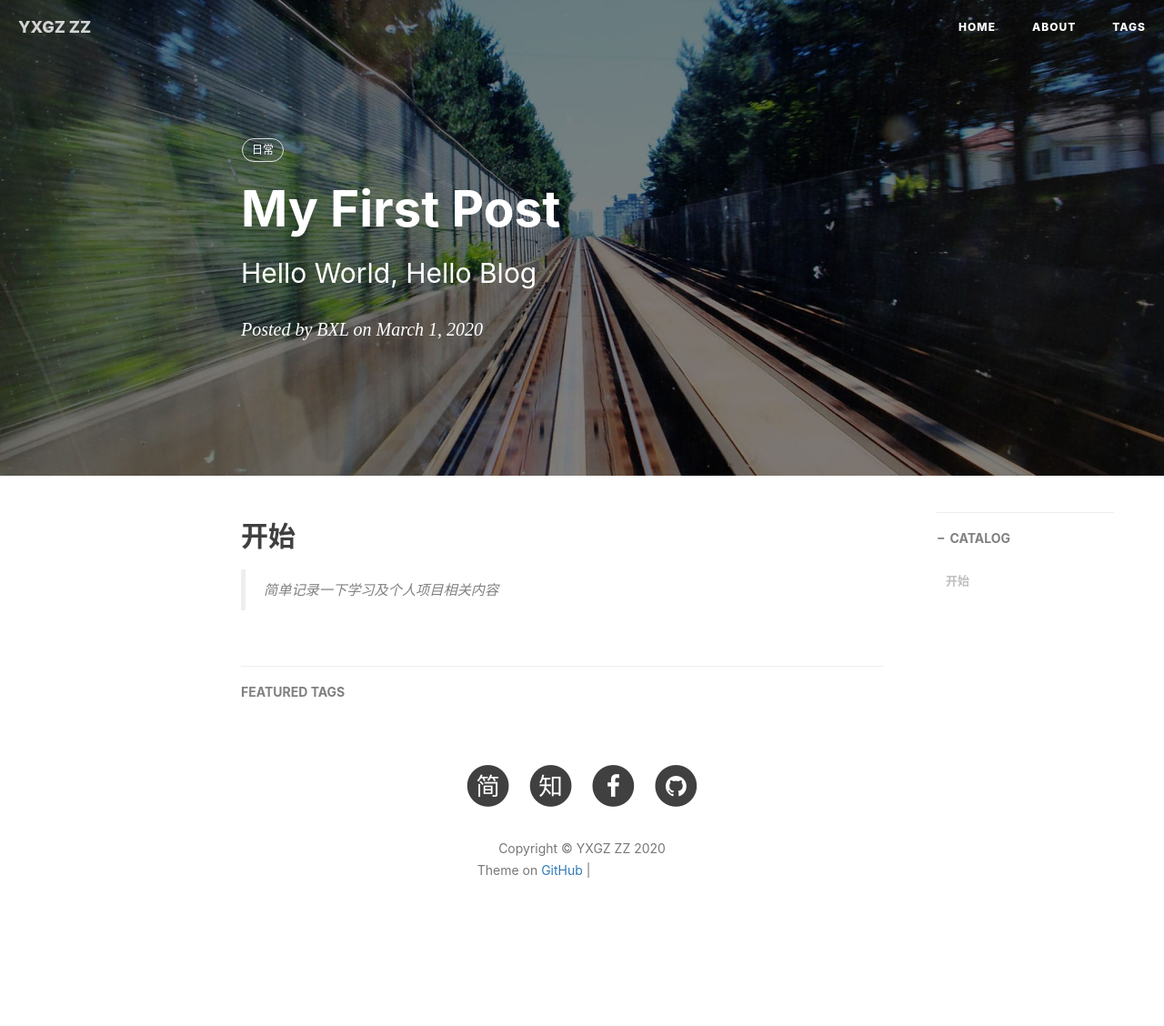
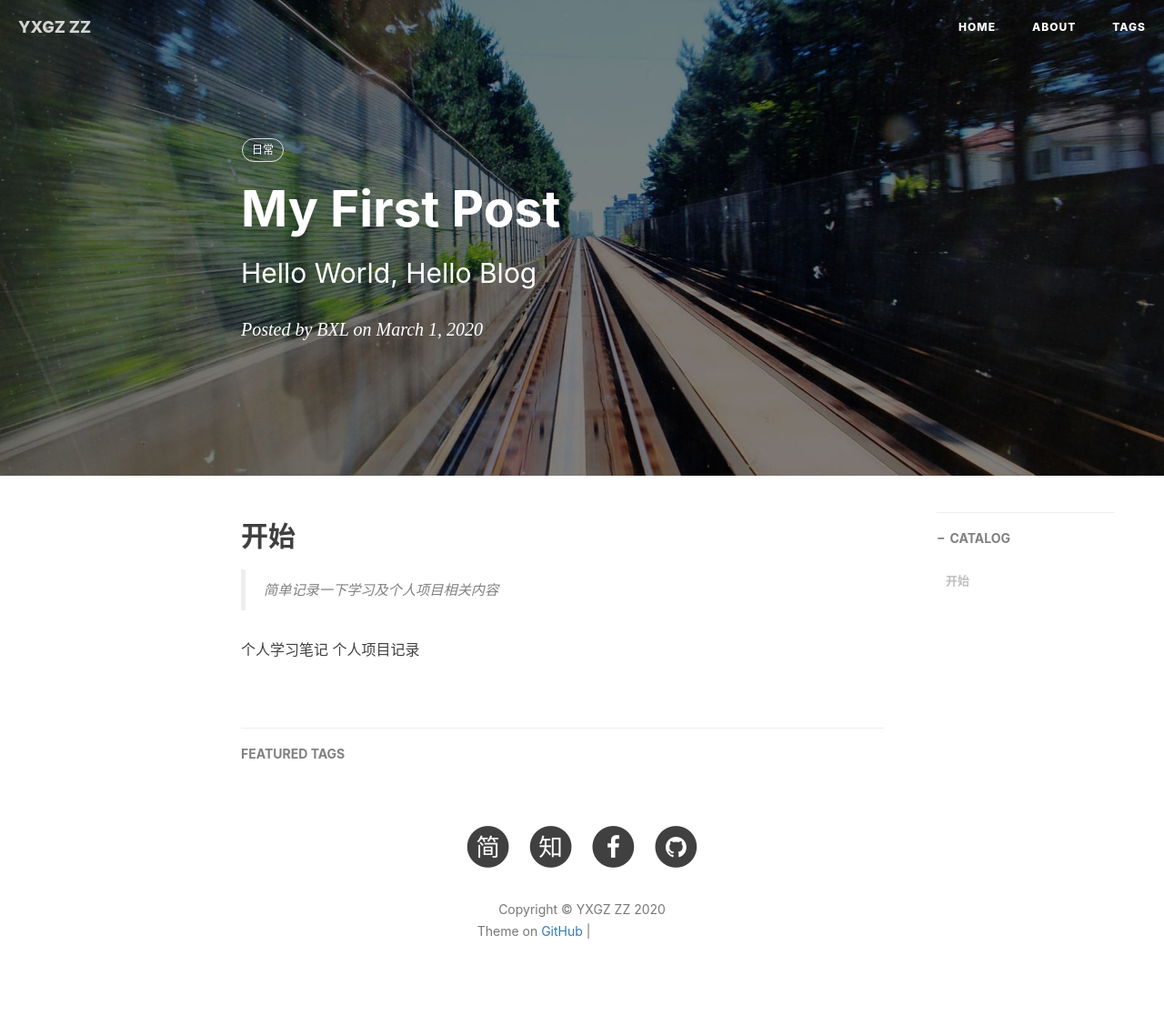
Before and after one commit to YXGZZZ/YXGZZZ.github.io, a Jekyll site: the page built from _posts/2020-03-01-Test.md, in a window 1280 px wide. Shown: the whole page at 91% size. Built offline with Jekyll 4.4.1, drawn with Linux system fonts in a browser that asks for light colours; nearby versions of some CDN libraries; comment, search, counter and statistics services are not loaded; before the commit the page ends 1061 px from its top, so only the background shows below that; grey boxes are pictures that could not be loaded.

Commit message:
Update 2020-03-01-Test.md

```diff
--- a/_posts/2020-03-01-Test.md
+++ b/_posts/2020-03-01-Test.md
@@ -12,3 +12,6 @@ tags:                               #标签
 
 ## 开始
 >简单记录一下学习及个人项目相关内容
+
+个人学习笔记
+个人项目记录
```
